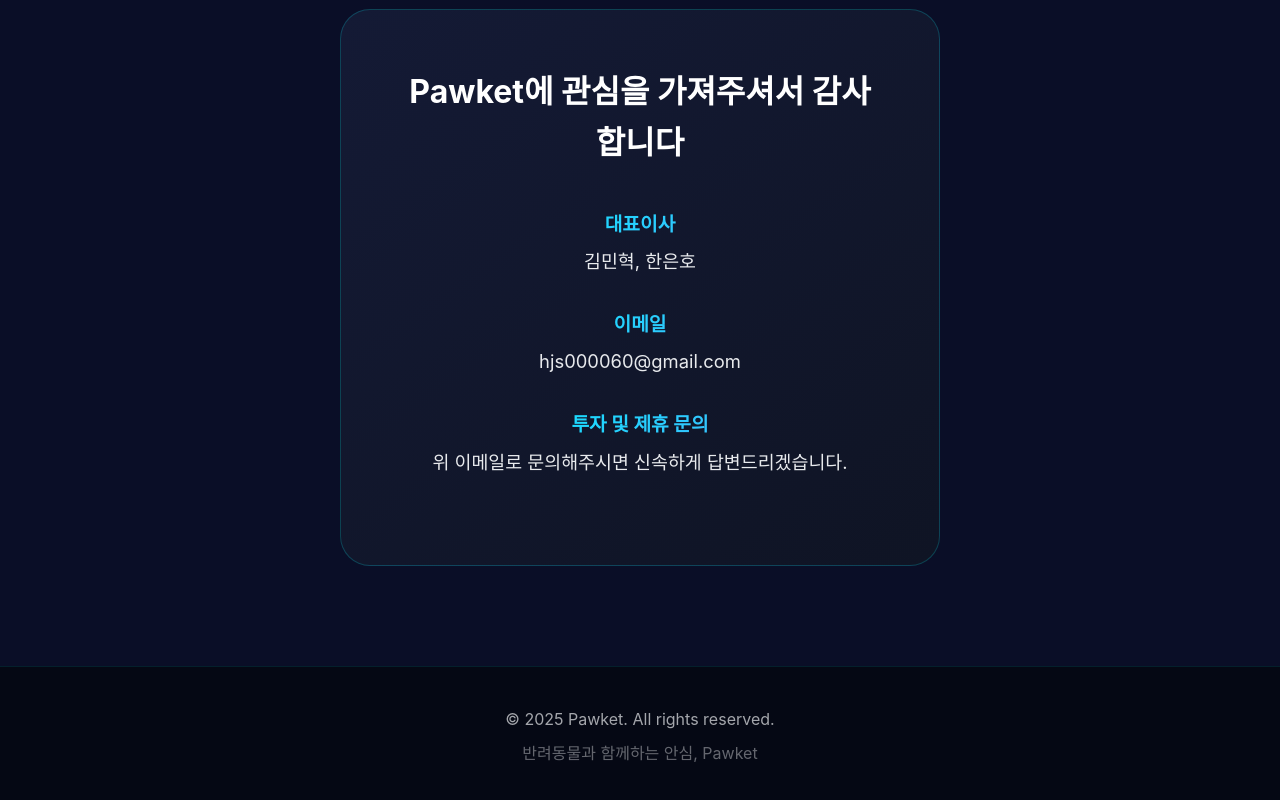
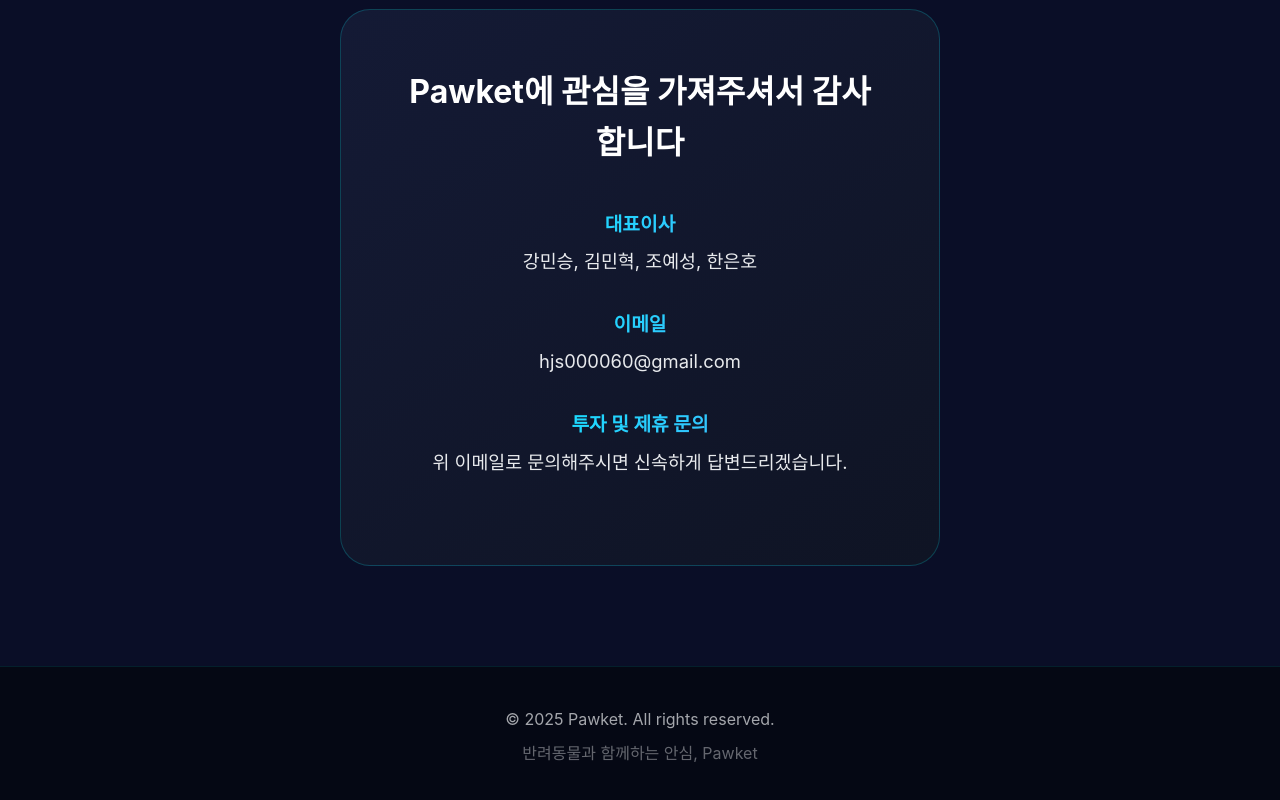
Before and after one commit to karinaisgod/karinaisgod.github.io, a plain HTML site: page index.html in a window 1280 px wide. Shown: the part 5128-5928 px from the top of the page. Drawn offline with Linux system fonts and the light colour scheme.

Commit message:
Update index.html

```diff
--- a/index.html
+++ b/index.html
@@ -151,7 +151,7 @@
             <h3>Pawket에 관심을 가져주셔서 감사합니다</h3>
             <div class="contact-detail">
                 <strong>대표이사</strong>
-                김민혁, 한은호
+                강민승, 김민혁, 조예성, 한은호
             </div>
             <div class="contact-detail">
                 <strong>이메일</strong>
@@ -171,4 +171,5 @@
 
     <script src="script.js"></script>
 </body>
+
 </html>
```
